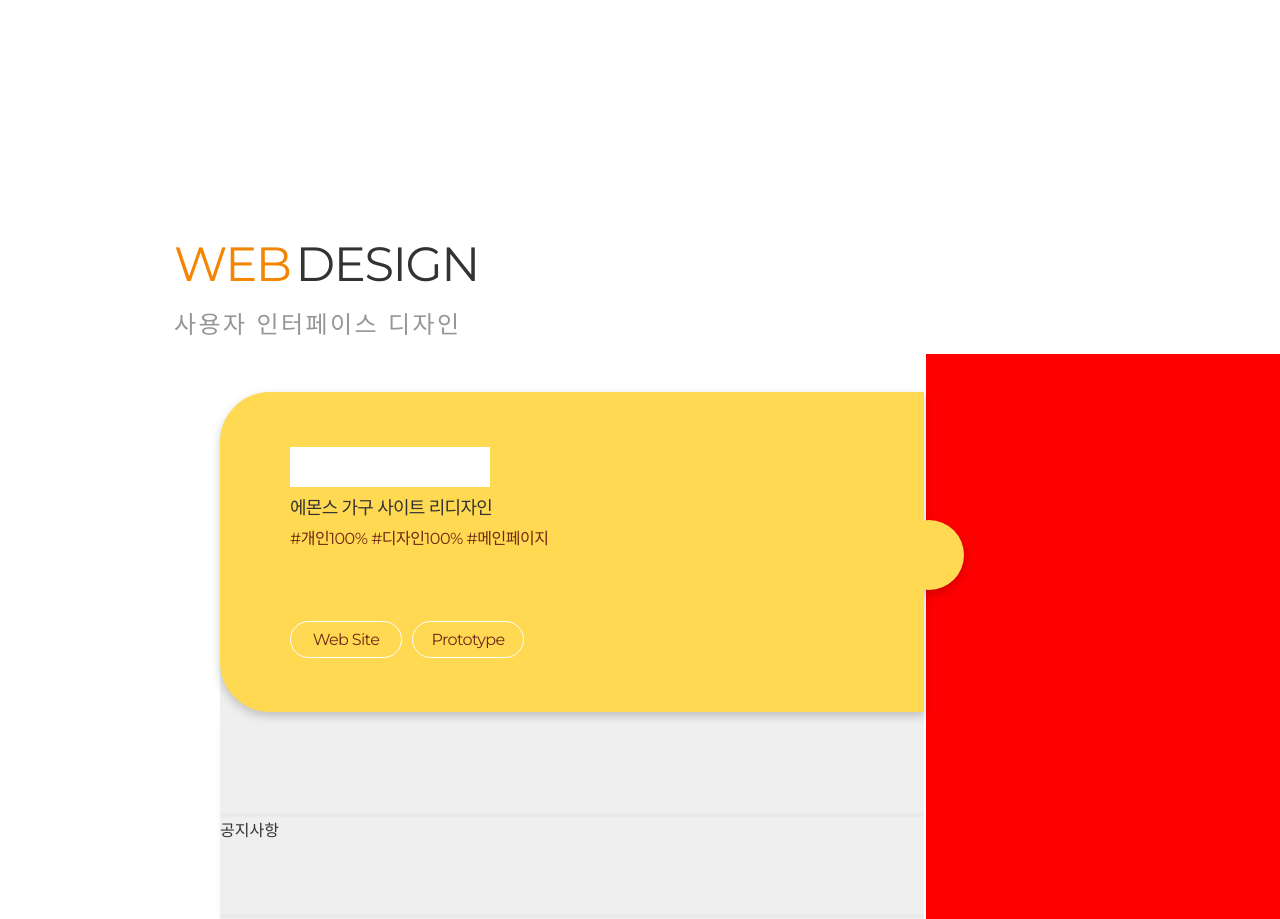
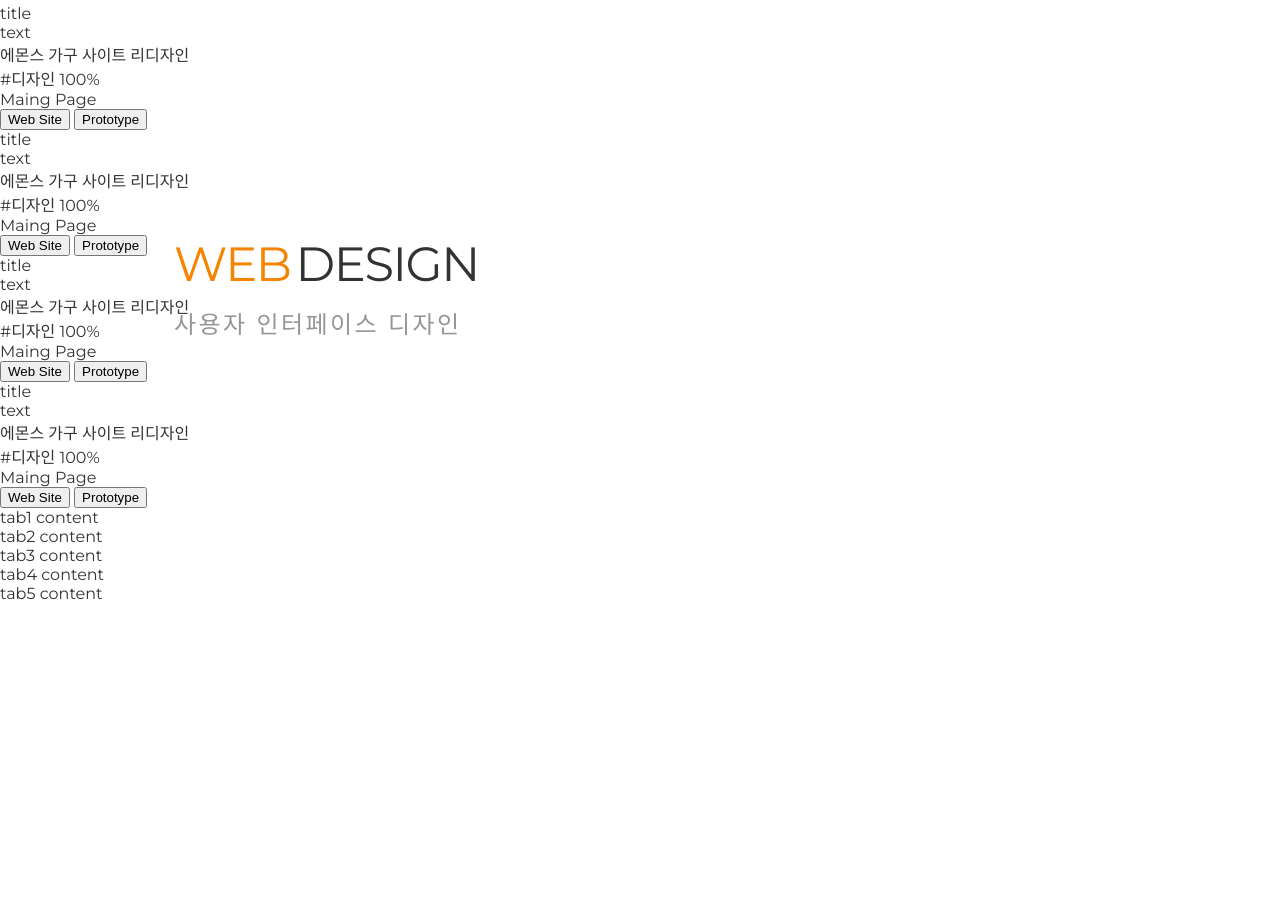
Before and after one commit to Jih1448/soeasy, a plain HTML site: page index.html in a window 1280 px wide. Shown: the part 4156-5075 px from the top of the page. Drawn offline with nearby package versions, Linux system fonts and the light colour scheme.

Commit message:
Update index.html

```diff
--- a/index.html
+++ b/index.html
@@ -224,98 +224,137 @@
         </div>
         <p>사용자 인터페이스 디자인</p>
       </div>
-      <div class="box">
-        <ul class="tabmenu">
-          <li class="active">
-            <a href="#">공지사항</a>
-            <div class="box-1">
-              <div class="top">
-                <div class="logo">
-                  <img src="" alt="" />
-                </div>
-                <p>에몬스 가구 사이트 리디자인</p>
-                <p class="p2">#개인100% #디자인100% #메인페이지</p>
-              </div>
-              <div class="bottom">
-                <a href="#">Web Site</a>
-                <a href="#">Prototype</a>
+      <!-- con-5 tab -->
+      <div class="tab-box">
+
+<div class="tab">
+	<ul class="tabnav">
+		<li>
+      <a href="#tab01" class="active">
+				<div class="circle"></div>
+				<div class="text-box">
+					<div class="hide-box">
+						<div class="logo"></div>
+						<div class="text">
+							<p class="title">title</p>
+							<p>text</p>
 						</div>
 					</div>
-            <div class="circle"></div>
+					<div class="show-box">
+						<div class="top">
+							<div class="logo-box"></div>
+							<p>에몬스 가구 사이트 리디자인</p>
+							<div class="teg-box">
+								<p>#디자인 100%</p>
+								<p>Maing Page</p>
+							</div>
+						</div>
+						<div class="btn">
+							<button type="button" onclick="location.href='#' ">Web Site</button>
+							<button type="button" onclick="location.href='#' ">Prototype</button>
+						</div>
+					</div>
+				</div>
+			</a>
     </li>
 		<li>
-            <a href="#">
+      <a href="#tab02">
+				<div class="circle"></div>
+				<div class="text-box">
+
+					<div class="hide-box">
 						<div class="logo"></div>
-            </a>
-            <div class="box-1">
-              <div class="top">
-                <div class="logo">
-                  <img src="" alt="" />
-                </div>
-                <p>에몬스 가구 사이트 리디자인</p>
-                <p class="p2">#개인100% #디자인100% #메인페이지</p>
-              </div>
-              <div class="bottom">
-                <a href="#">Web Site</a>
-                <a href="#">Prototype</a>
+						<div class="text">
+							<p class="title">title</p>
+							<p>text</p>
 						</div>
 					</div>
-            <div class="circle"></div>
+					<div class="show-box">
+						<div class="top">
+							<div class="logo-box"></div>
+							<p>에몬스 가구 사이트 리디자인</p>
+							<div class="teg-box">
+								<p>#디자인 100%</p>
+								<p>Maing Page</p>
+							</div>
+						</div>
+						<div class="btn">
+							<button type="button" onclick="location.href='#' ">Web Site</button>
+							<button type="button" onclick="location.href='#' ">Prototype</button>
+						</div>
+					</div>
+				</div>
+			</a>
     </li>
 		<li>
-            <a href="#">공지사항</a>
-            <div class="box-1">
-              <div class="top">
-                <div class="logo">
-                  <img src="" alt="" />
-                </div>
-                <p>에몬스 가구 사이트 리디자인</p>
-                <p class="p2">#개인100% #디자인100% #메인페이지</p>
-              </div>
-              <div class="bottom">
-                <a href="#">Web Site</a>
-                <a href="#">Prototype</a>
+      <a href="#tab03">
+				<div class="circle"></div>
+				<div class="text-box">
+
+					<div class="hide-box">
+						<div class="logo"></div>
+						<div class="text">
+							<p class="title">title</p>
+							<p>text</p>
 						</div>
 					</div>
-            <div class="circle"></div>
+					<div class="show-box">
+						<div class="top">
+							<div class="logo-box"></div>
+							<p>에몬스 가구 사이트 리디자인</p>
+							<div class="teg-box">
+								<p>#디자인 100%</p>
+								<p>Maing Page</p>
+							</div>
+						</div>
+						<div class="btn">
+							<button type="button" onclick="location.href='#' ">Web Site</button>
+							<button type="button" onclick="location.href='#' ">Prototype</button>
+						</div>
+					</div>
+				</div>
+			</a>
     </li>
 		<li>
-            <a href="#">공지사항</a>
-            <div class="box-1">
-              <div class="top">
-                <div class="logo">
-                  <img src="" alt="" />
-                </div>
-                <p>에몬스 가구 사이트 리디자인</p>
-                <p class="p2">#개인100% #디자인100% #메인페이지</p>
-              </div>
-              <div class="bottom">
-                <a href="#">Web Site</a>
-                <a href="#">Prototype</a>
+      <a href="#tab04">
+				<div class="circle"></div>
+				<div class="text-box">
+
+					<div class="hide-box">
+						<div class="logo"></div>
+						<div class="text">
+							<p class="title">title</p>
+							<p>text</p>
 						</div>
 					</div>
-            <div class="circle"></div>
-          </li>
-          <li class="radius">
-            <a href="#">공지사항</a>
-            <div class="box-1">
+					<div class="show-box">
 						<div class="top">
-                <div class="logo">
-                  <img src="" alt="" />
-                </div>
+							<div class="logo-box"></div>
 							<p>에몬스 가구 사이트 리디자인</p>
-                <p class="p2">#개인100% #디자인100% #메인페이지</p>
-              </div>
-              <div class="bottom">
-                <a href="#">Web Site</a>
-                <a href="#">Prototype</a>
+							<div class="teg-box">
+								<p>#디자인 100%</p>
+								<p>Maing Page</p>
 							</div>
 						</div>
-            <div class="circle"></div>
+						<div class="btn">
+							<button type="button" onclick="location.href='#' ">Web Site</button>
+							<button type="button" onclick="location.href='#' ">Prototype</button>
+						</div>
+					</div>
+				</div>
+			</a>
     </li>
 	</ul>
-        <div class="right-img"></div>
+	<div class="tabcontent">
+		<div id="tab01">tab1 content</div>
+		<div id="tab02">tab2 content</div>
+		<div id="tab03">tab3 content</div>
+		<div id="tab04">tab4 content</div>
+		<div id="tab05">tab5 content</div>
 	</div>
+</div>
+      </div>
+<!--tab-->
     </div>
 
     <div class="con-6">
@@ -397,7 +436,7 @@
                   </div>
                 </div>
               </div>
-              <a href="#">
+              <a href="https://drive.google.com/file/d/1fIAjGrkJ5Q7FcvM6cZVtzy8mdvZdhr4b/view?usp=drive_link">
                 <div class="btn">Process</div>
               </a>
             </div>
@@ -439,7 +478,7 @@
                   </div>
                 </div>
               </div>
-              <a href="#">
+              <a href="https://drive.google.com/file/d/1k3YUHqPn6X7BQFSOOEh4-xRN-ZTtp3Xq/view?usp=drive_link">
                 <div class="btn">Process</div>
               </a>
             </div>
@@ -480,7 +519,7 @@
                   </div>
                 </div>
               </div>
-              <a href="#">
+              <a href="https://drive.google.com/file/d/1WDw4jidmUKtTFarblmFvvYWZMGZWSORW/view?usp=drive_link">
                 <div class="btn">Process</div>
               </a>
             </div>
@@ -520,7 +559,7 @@
                   </div>
                 </div>
               </div>
-              <a href="#">
+              <a href="https://drive.google.com/file/d/1VgZqEYNQZv7HwSxViLF5PHjU_wLaxhGe/view?usp=drive_link">
                 <div class="btn">Process</div>
               </a>
             </div>
@@ -543,7 +582,7 @@
                     </li>
                     <li>
                       <p>기여도</p>
-                      <p class="p1">2인 100%</p>
+                      <p class="p1">2인 50%</p>
                     </li>
                     <li>
                       <p>Port</p>
@@ -563,7 +602,7 @@
                   </div>
                 </div>
               </div>
-              <a href="#">
+              <a href="https://drive.google.com/file/d/1gFIN65x1yN2W7i9H42yBXBFnJlIwCbzR/view?usp=drive_link">
                 <div class="btn btn-5">Process</div>
               </a>
             </div>
@@ -604,7 +643,7 @@
                   </div>
                 </div>
               </div>
-              <a href="#">
+              <a href="https://drive.google.com/file/d/11TM3-DDK7GREfr6k0CgpgkPKDRKlRuGe/view?usp=drive_link">
                 <div class="btn btn-6">Process</div>
               </a>
             </div>
@@ -645,7 +684,7 @@
                   </div>
                 </div>
               </div>
-              <a href="#">
+              <a href="https://drive.google.com/file/d/1oS6ORE8rWdDZH1nDnte6hW7dsE4Qnqxf/view?usp=drive_link">
                 <div class="btn btn-7">Process</div>
               </a>
             </div>
@@ -686,7 +725,7 @@
                   </div>
                 </div>
               </div>
-              <a href="#">
+              <a href="https://drive.google.com/file/d/1CsLenZmzwCBSij7tStiWwJkv4rWA20rz/view?usp=drive_link">
                 <div class="btn btn-8">Process</div>
               </a>
             </div>
@@ -726,7 +765,7 @@
                   </div>
                 </div>
               </div>
-              <a href="#">
+              <a href="https://drive.google.com/file/d/1qVwkoluq8lPCxankhDnragbP53I0u8fq/view?usp=drive_link">
                 <div class="btn btn-9">Process</div>
               </a>
             </div>
```
Lines whose indentation alone changed are shown as unchanged.
